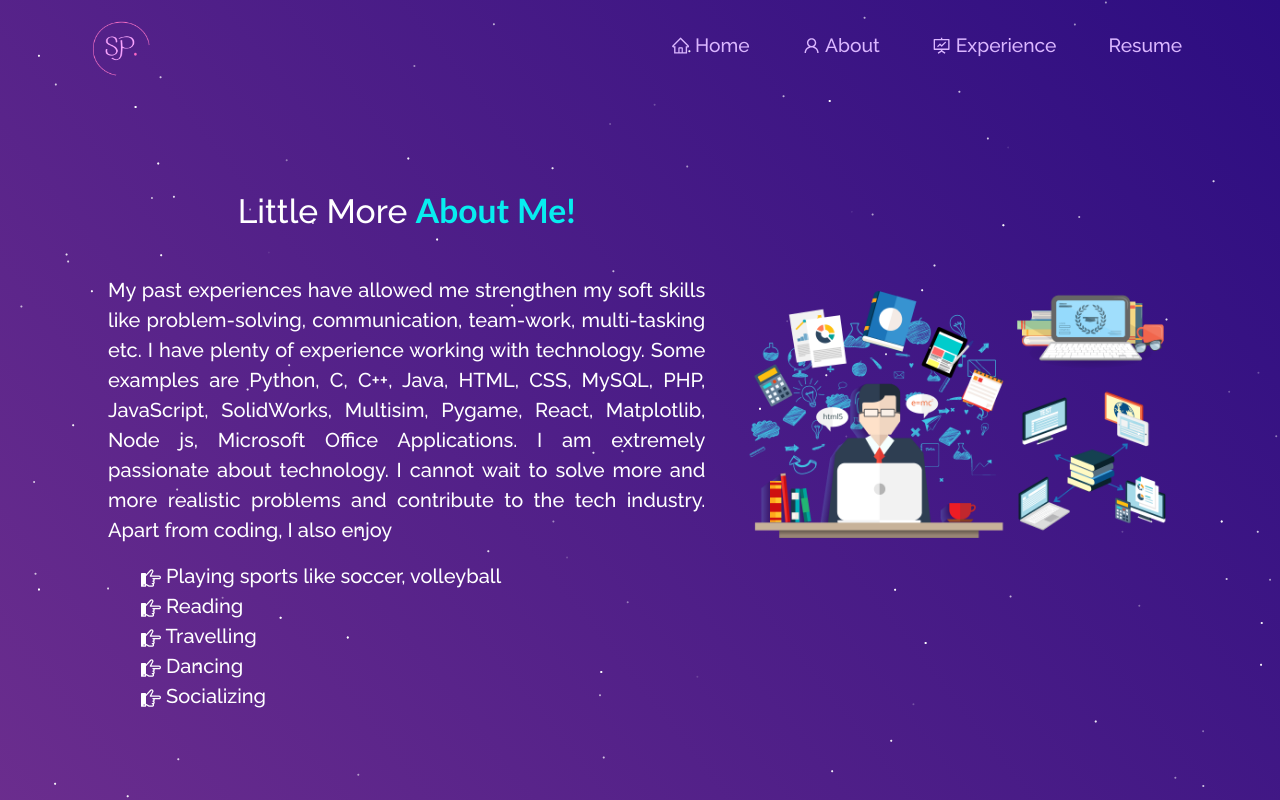
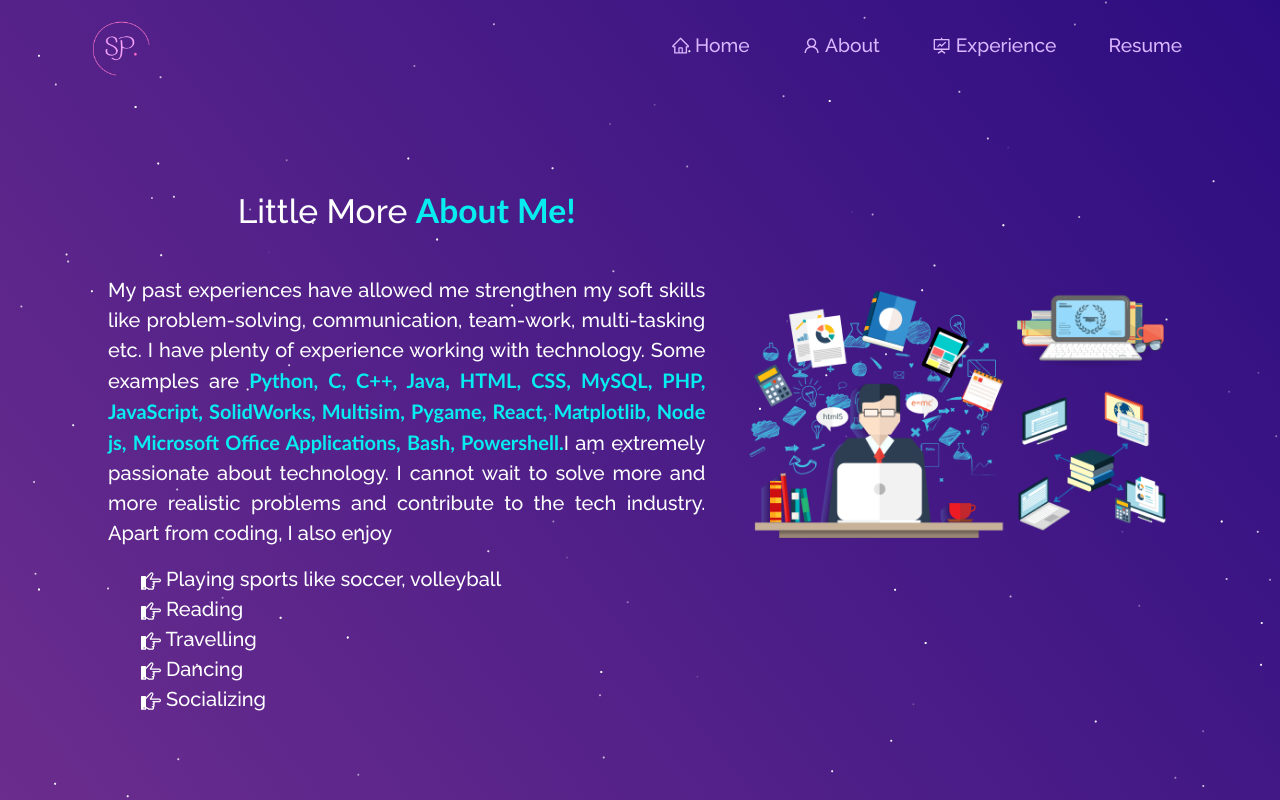
Before and after one commit to saumyapandyaa/portfolio, a React (Create React App) app: page /about in a window 1280 px wide. Shown: the top 800 px of the page. Built offline with nearby package versions, Linux system fonts and the light colour scheme.

Commit message:
add software

```diff
--- a/src/components/About/AboutCard.js
+++ b/src/components/About/AboutCard.js
@@ -9,8 +9,8 @@ function AboutCard() {
         <blockquote className="blockquote mb-0">
           <p style={{ textAlign: "justify" }}>
               My past experiences have  allowed me strengthen my soft skills like problem-solving, communication, team-work, multi-tasking
-                    etc. I have plenty of experience working with technology. Some examples are Python, C,
-                    C++, Java, HTML, CSS, MySQL, PHP, JavaScript, SolidWorks, Multisim, Pygame, React, Matplotlib, Node js, Microsoft Office Applications.
+                    etc. I have plenty of experience working with technology. Some examples are <b className="purple" >Python, C,
+                    C++, Java, HTML, CSS, MySQL, PHP, JavaScript, SolidWorks, Multisim, Pygame, React, Matplotlib, Node js, Microsoft Office Applications, Bash, Powershell.</b>
                     I am extremely passionate about technology. I cannot wait to solve more and more realistic problems
                     and contribute to the tech industry. Apart from coding, I also enjoy
           </p>
```
